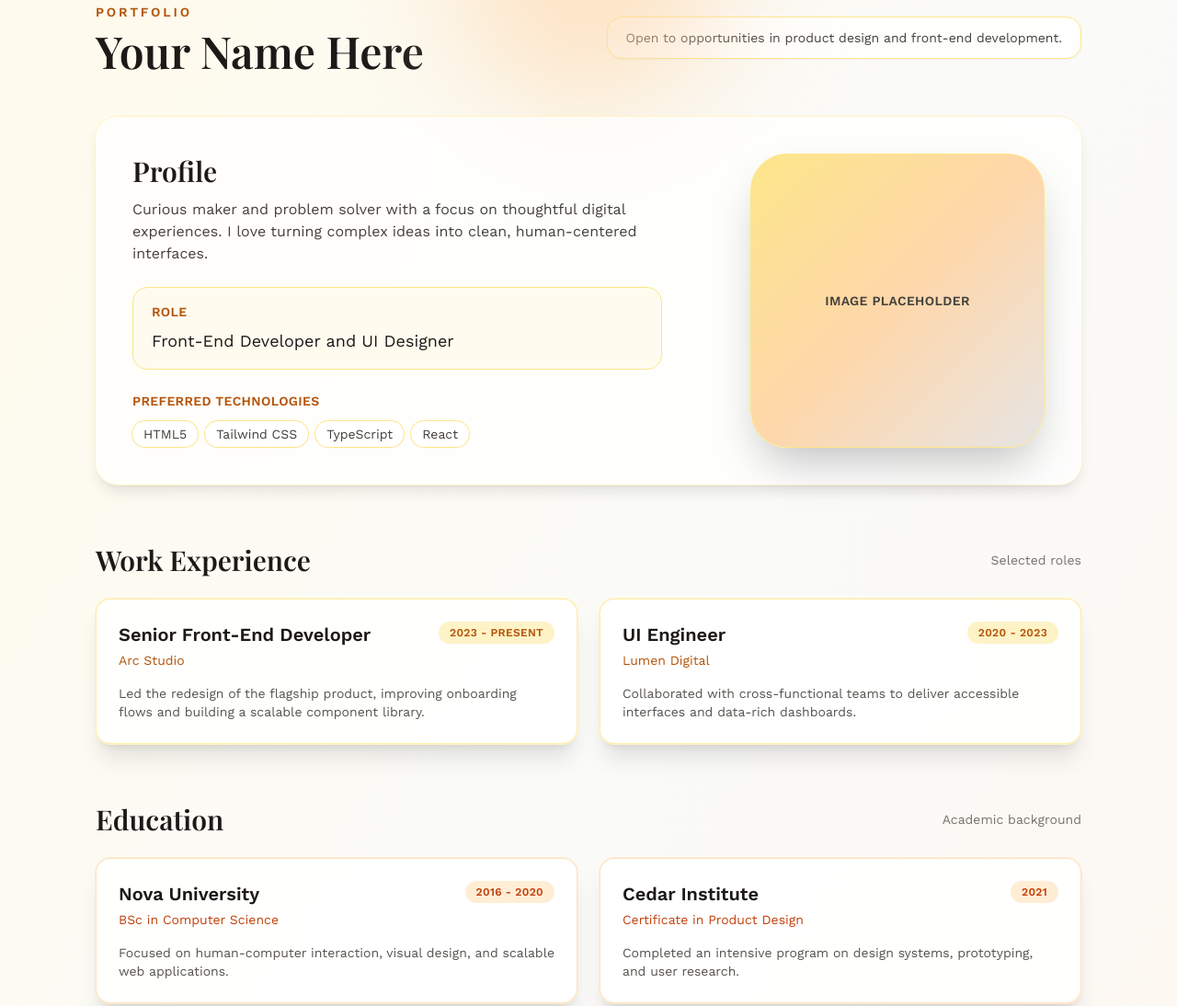
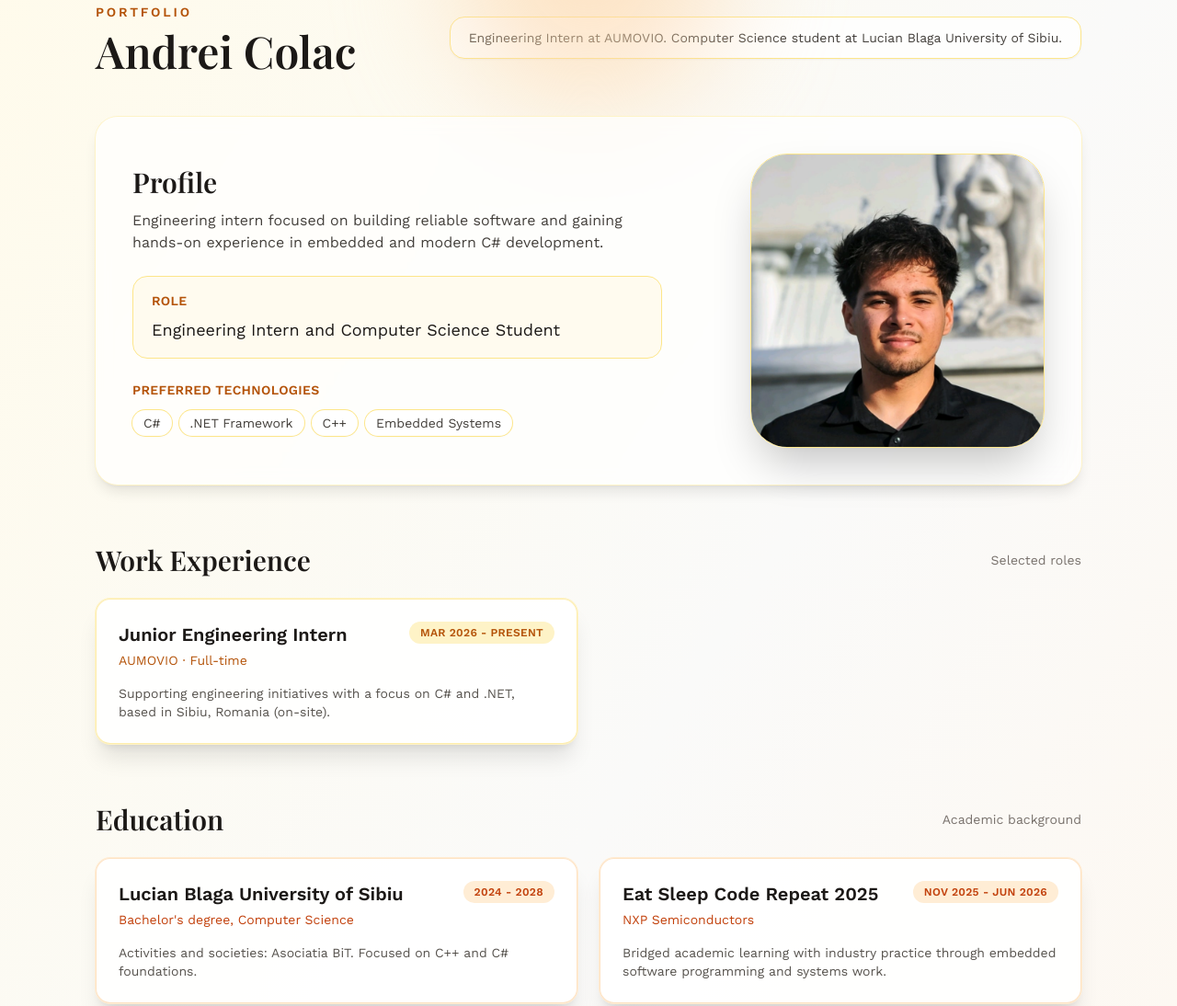
Before and after one commit to SNiF21/Public-Porofolio, a website: page index.html in a window 1280 px wide. Shown: the part 77-1171 px from the top of the page at 92% size. Drawn offline with nearby package versions, Linux system fonts and the light colour scheme; no server answers.

Commit message:
Added real data+pfp

```diff
--- a/index.html
+++ b/index.html
@@ -23,12 +23,12 @@
               Portfolio
             </p>
             <h1 class="mt-2 text-3xl font-semibold text-stone-900 md:text-4xl lg:text-5xl" style="font-family: 'Playfair Display', serif;">
-              Your Name Here
+              Andrei Colac
             </h1>
           </div>
           <div class="rounded-2xl border border-amber-200 bg-white/80 px-5 py-3 shadow-sm">
             <p class="text-sm font-medium text-stone-700" style="font-family: 'Work Sans', sans-serif;">
-              Open to opportunities in product design and front-end development.
+              Engineering Intern at AUMOVIO. Computer Science student at Lucian Blaga University of Sibiu.
             </p>
           </div>
         </header>
@@ -42,31 +42,36 @@
                     Profile
                   </h2>
                   <p class="mt-3 text-base text-stone-700" style="font-family: 'Work Sans', sans-serif;">
-                    Curious maker and problem solver with a focus on thoughtful digital experiences. I love turning complex ideas into clean, human-centered interfaces.
+                    Engineering intern focused on building reliable software and gaining hands-on experience in embedded and modern C# development.
                   </p>
                 </div>
 
                 <div class="rounded-2xl border border-amber-200 bg-amber-50/80 px-5 py-4">
                   <p class="text-sm font-semibold uppercase tracking-wide text-amber-700">Role</p>
                   <p class="mt-2 text-lg font-medium text-stone-900" style="font-family: 'Work Sans', sans-serif;">
-                    Front-End Developer and UI Designer
+                    Engineering Intern and Computer Science Student
                   </p>
                 </div>
 
                 <div>
                   <p class="text-sm font-semibold uppercase tracking-wide text-amber-700">Preferred technologies</p>
                   <div class="mt-3 flex flex-wrap gap-2">
-                    <span class="rounded-full bg-white px-3 py-1 text-sm font-medium text-stone-700 shadow-sm ring-1 ring-amber-200">HTML5</span>
-                    <span class="rounded-full bg-white px-3 py-1 text-sm font-medium text-stone-700 shadow-sm ring-1 ring-amber-200">Tailwind CSS</span>
-                    <span class="rounded-full bg-white px-3 py-1 text-sm font-medium text-stone-700 shadow-sm ring-1 ring-amber-200">TypeScript</span>
-                    <span class="rounded-full bg-white px-3 py-1 text-sm font-medium text-stone-700 shadow-sm ring-1 ring-amber-200">React</span>
+                    <span class="rounded-full bg-white px-3 py-1 text-sm font-medium text-stone-700 shadow-sm ring-1 ring-amber-200">C#</span>
+                    <span class="rounded-full bg-white px-3 py-1 text-sm font-medium text-stone-700 shadow-sm ring-1 ring-amber-200">.NET Framework</span>
+                    <span class="rounded-full bg-white px-3 py-1 text-sm font-medium text-stone-700 shadow-sm ring-1 ring-amber-200">C++</span>
+                    <span class="rounded-full bg-white px-3 py-1 text-sm font-medium text-stone-700 shadow-sm ring-1 ring-amber-200">Embedded Systems</span>
                   </div>
                 </div>
               </div>
 
               <div class="flex justify-center lg:justify-end">
-                <div class="flex aspect-square w-full max-w-xs items-center justify-center rounded-[2.5rem] border border-amber-200 bg-gradient-to-br from-amber-200 via-orange-200 to-stone-200 text-sm font-semibold uppercase tracking-wide text-stone-700 shadow-2xl">
-                  Image placeholder
+                <div class="aspect-square w-full max-w-xs overflow-hidden rounded-[2.5rem] border border-amber-200 shadow-2xl">
+                  <img
+                    src="assets/1765201819915.png"
+                    alt="Andrei Colac"
+                    class="h-full w-full object-cover"
+                    loading="lazy"
+                  />
                 </div>
               </div>
             </div>
@@ -84,26 +89,13 @@
               <article class="group rounded-2xl border border-amber-200/70 bg-white/90 p-6 shadow-xl ring-1 ring-amber-100 transition hover:-translate-y-1 hover:shadow-2xl">
                 <div class="flex items-start justify-between gap-4">
                   <div>
-                    <h3 class="text-xl font-semibold text-stone-900" style="font-family: 'Work Sans', sans-serif;">Senior Front-End Developer</h3>
-                    <p class="mt-1 text-sm font-medium text-amber-700">Arc Studio</p>
+                    <h3 class="text-xl font-semibold text-stone-900" style="font-family: 'Work Sans', sans-serif;">Junior Engineering Intern</h3>
+                    <p class="mt-1 text-sm font-medium text-amber-700">AUMOVIO · Full-time</p>
                   </div>
-                  <span class="rounded-full bg-amber-100 px-3 py-1 text-xs font-semibold uppercase tracking-wide text-amber-700">2023 - Present</span>
+                  <span class="rounded-full bg-amber-100 px-3 py-1 text-xs font-semibold uppercase tracking-wide text-amber-700">Mar 2026 - Present</span>
                 </div>
                 <p class="mt-4 text-sm text-stone-600" style="font-family: 'Work Sans', sans-serif;">
-                  Led the redesign of the flagship product, improving onboarding flows and building a scalable component library.
-                </p>
-              </article>
-
-              <article class="group rounded-2xl border border-amber-200/70 bg-white/90 p-6 shadow-xl ring-1 ring-amber-100 transition hover:-translate-y-1 hover:shadow-2xl">
-                <div class="flex items-start justify-between gap-4">
-                  <div>
-                    <h3 class="text-xl font-semibold text-stone-900" style="font-family: 'Work Sans', sans-serif;">UI Engineer</h3>
-                    <p class="mt-1 text-sm font-medium text-amber-700">Lumen Digital</p>
-                  </div>
-                  <span class="rounded-full bg-amber-100 px-3 py-1 text-xs font-semibold uppercase tracking-wide text-amber-700">2020 - 2023</span>
-                </div>
-                <p class="mt-4 text-sm text-stone-600" style="font-family: 'Work Sans', sans-serif;">
-                  Collaborated with cross-functional teams to deliver accessible interfaces and data-rich dashboards.
+                  Supporting engineering initiatives with a focus on C# and .NET, based in Sibiu, Romania (on-site).
                 </p>
               </article>
             </div>
@@ -121,26 +113,26 @@
               <article class="rounded-2xl border border-orange-200/70 bg-white/90 p-6 shadow-xl ring-1 ring-orange-100">
                 <div class="flex items-start justify-between gap-4">
                   <div>
-                    <h3 class="text-xl font-semibold text-stone-900" style="font-family: 'Work Sans', sans-serif;">Nova University</h3>
-                    <p class="mt-1 text-sm font-medium text-orange-700">BSc in Computer Science</p>
+                    <h3 class="text-xl font-semibold text-stone-900" style="font-family: 'Work Sans', sans-serif;">Lucian Blaga University of Sibiu</h3>
+                    <p class="mt-1 text-sm font-medium text-orange-700">Bachelor's degree, Computer Science</p>
                   </div>
-                  <span class="rounded-full bg-orange-100 px-3 py-1 text-xs font-semibold uppercase tracking-wide text-orange-700">2016 - 2020</span>
+                  <span class="rounded-full bg-orange-100 px-3 py-1 text-xs font-semibold uppercase tracking-wide text-orange-700">2024 - 2028</span>
                 </div>
                 <p class="mt-4 text-sm text-stone-600" style="font-family: 'Work Sans', sans-serif;">
-                  Focused on human-computer interaction, visual design, and scalable web applications.
+                  Activities and societies: Asociatia BiT. Focused on C++ and C# foundations.
                 </p>
               </article>
 
               <article class="rounded-2xl border border-orange-200/70 bg-white/90 p-6 shadow-xl ring-1 ring-orange-100">
                 <div class="flex items-start justify-between gap-4">
                   <div>
-                    <h3 class="text-xl font-semibold text-stone-900" style="font-family: 'Work Sans', sans-serif;">Cedar Institute</h3>
-                    <p class="mt-1 text-sm font-medium text-orange-700">Certificate in Product Design</p>
+                    <h3 class="text-xl font-semibold text-stone-900" style="font-family: 'Work Sans', sans-serif;">Eat Sleep Code Repeat 2025</h3>
+                    <p class="mt-1 text-sm font-medium text-orange-700">NXP Semiconductors</p>
                   </div>
-                  <span class="rounded-full bg-orange-100 px-3 py-1 text-xs font-semibold uppercase tracking-wide text-orange-700">2021</span>
+                  <span class="rounded-full bg-orange-100 px-3 py-1 text-xs font-semibold uppercase tracking-wide text-orange-700">Nov 2025 - Jun 2026</span>
                 </div>
                 <p class="mt-4 text-sm text-stone-600" style="font-family: 'Work Sans', sans-serif;">
-                  Completed an intensive program on design systems, prototyping, and user research.
+                  Bridged academic learning with industry practice through embedded software programming and systems work.
                 </p>
               </article>
             </div>
```
Also changed, not shown: assets/1765201819915.png (added).
